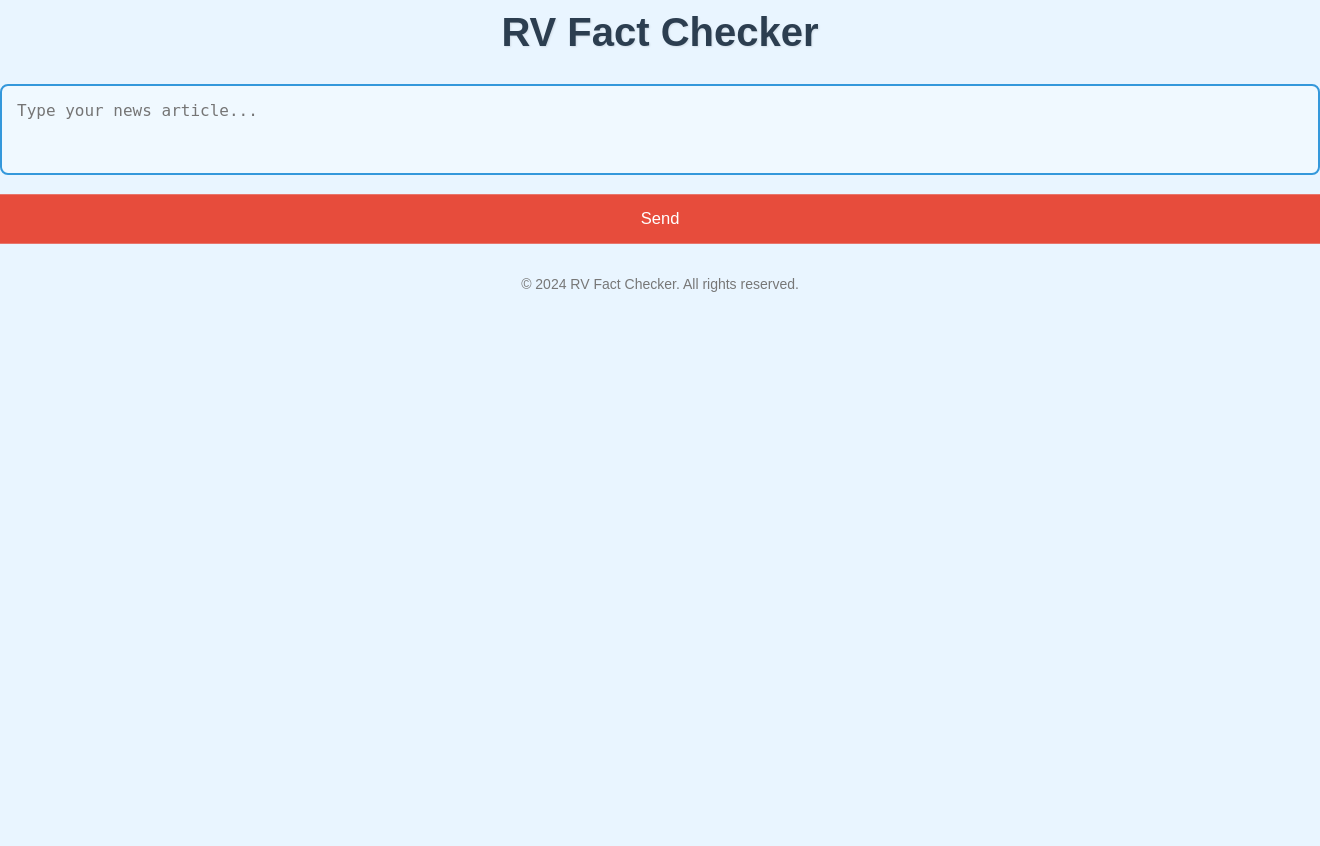
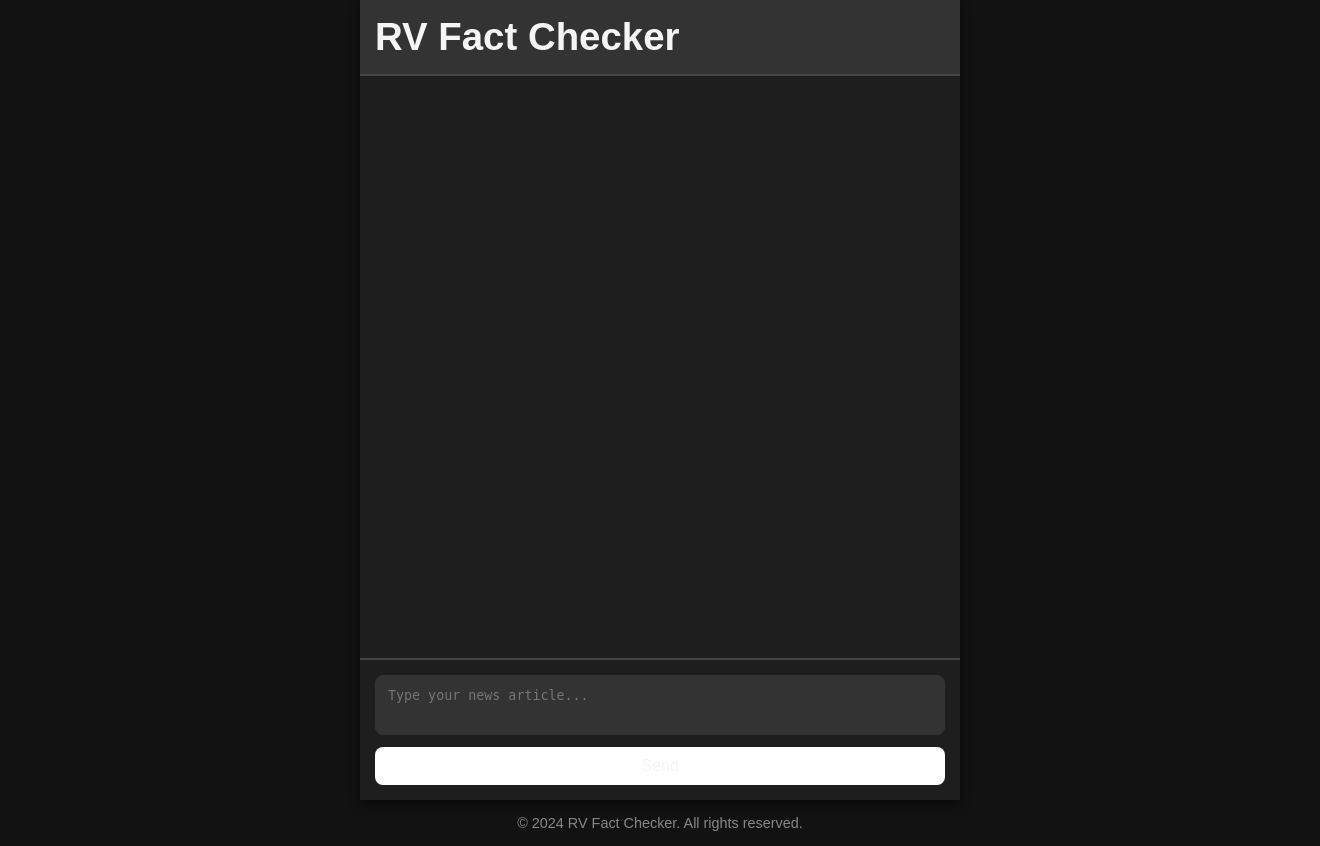
Before and after one commit to arushi-vaidya/Verifi.ai, a Flask app: page / in a window 1320 px wide; the page is wider, and only the part inside the window is pictured. Before the commit the page ends 292 px from the top of that part, so only its background shows below. Run offline with Flask 3, Linux system fonts and the light colour scheme; parts of the project's set-up code (start-up, migrations or seed data) failed here and were passed over.

Commit message:
Update styles.css

```diff
--- a/static/styles.css
+++ b/static/styles.css
@@ -1,139 +1,109 @@
-/* styles.css */
-
-/* Reset some default styles */
 * {
-    margin: 0;
-    padding: 0;
-    box-sizing: border-box;
-
+    box-sizing: border-box; /* Include padding and borders in element dimensions */
 }
 
-body {
-    font-family: 'Arial', sans-serif;
-    background-color: #e9f5ff; /* Light blue background */
-    color: #333;
-    line-height: 1.6;
+body, html {
+    height: 100%; /* Full page height */
+    margin: 0; /* Remove default margin */
+    font-family: Arial, sans-serif;
+    background-color: #121212; /* Dark background */
+    color: #e0e0e0; /* Light text color for readability */
 }
 
-.container {
-    max-width: 800px;
-    margin: 50px auto;
-    padding: 20px;
-    background: #ffffff; /* White background for the container */
-    border-radius: 12px;
-    box-shadow: 0 4px 20px rgba(0, 0, 0, 0.1);
-    border: 2px solid #3498db; /* Border with primary color */
-    opacity: 0; /* Start hidden for animation */
-    transform: translateY(-20px); /* Start slightly above */
-    animation: fadeInUp 0.5s forwards; /* Animation on load */
+.chat-container {
+    display: flex;
+    flex-direction: column;
+    height: 100vh; /* Full viewport height */
+    max-width: 600px; /* Centered narrow container */
+    margin: 0 auto; /* Center horizontally */
+    background-color: #1e1e1e; /* Slightly lighter dark background */
+    border-radius: 10px; /* Rounded corners */
+    box-shadow: 0 4px 12px rgba(0, 0, 0, 0.6); /* Shadow for depth */
 }
 
-@keyframes fadeInUp {
-    to {
-        opacity: 1;
-        transform: translateY(0);
-    }
+.chat-header {
+    background-color: #333333; /* Dark grey header */
+    color: #f5f5f5; /* White text */
+    padding: 15px;
+    font-size: 1.2em;
+    font-weight: bold;
+    text-align: left;
 }
 
-h1 {
-    text-align: center;
-    color: #2c3e50; /* Dark blue color */
-    margin-bottom: 20px;
-    font-size: 2.5em; /* Larger font size for the title */
-    text-shadow: 1px 1px 2px rgba(0, 0, 0, 0.1); /* Subtle shadow for depth */
+.chat-header h1 {
+    margin: 0;
 }
 
-form {
+.chat-window {
+    flex: 1; /* Expand to fill space */
+    padding: 15px;
+    overflow-y: auto; /* Scroll for messages */
+    border-top: 2px solid #444444; /* Separator lines */
+    border-bottom: 2px solid #444444;
+}
+
+.message {
+    margin: 10px 0;
+    padding: 12px;
+    border-radius: 8px;
+    width: fit-content;
+    max-width: 80%; /* Responsive limit */
+    line-height: 1.5;
+    font-size: 1em;
+}
+
+.bot-message {
+    background-color: #333333; /* Dark grey for bot */
+    color: #f5f5f5;
+    align-self: flex-start; /* Align to the left */
+}
+
+.user-message {
+    background-color: #007acc; /* Blue for user */
+    color: white;
+    align-self: flex-end; /* Align to the right */
+}
+
+.chat-input {
     display: flex;
     flex-direction: column;
+    padding: 15px;
+    background-color: #1e1e1e; /* Match chat container */
 }
 
 textarea {
+    padding: 12px;
+    border: 1px solid #333333; /* Darker border */
+    border-radius: 8px;
+    background-color: #333333; /* Dark background for input */
+    color: #f5f5f5; /* Light text */
     resize: none;
-    padding: 15px;
-    border: 2px solid #3498db; /* Primary color border */
-    border-radius: 8px;
-    font-size: 16px;
-    margin-bottom: 20px;
-    transition: border-color 0.3s, box-shadow 0.3s; /* Transition for border and shadow */
-    background-color: #f0f9ff; /* Light background for textarea */
-}
-
-textarea:focus {
-    border-color: #2980b9; /* Darker blue on focus */
-    outline: none;
-    box-shadow: 0 0 8px rgba(41, 128, 185, 0.5); /* Shadow effect on focus */
+    height: 60px;
 }
 
 input[type="submit"] {
-    padding: 15px;
-    font-size: 16px;
-    color: #fff;
-    background-color: #e74c3c; /* Bright red for the button */
+    background-color: white; /* Blue button */
+    color: #f5f5f5;
+    padding: 10px;
     border: none;
     border-radius: 8px;
     cursor: pointer;
-    transition: background-color 0.3s, transform 0.2s; /* Transition for background and scale */
-    animation: pulse 1s infinite; /* Pulse animation */
-}
-
-@keyframes pulse {
-    0%, 100% {
-        transform: scale(1);
-    }
-    50% {
-        transform: scale(1.05); /* Slightly enlarge */
-    }
+    margin-top: 12px;
+    font-size: 1em;
+    transition: background-color 0.3s ease;
 }
 
 input[type="submit"]:hover {
-    background-color: #c0392b; /* Darker red on hover */
-}
-
-h2 {
-    text-align: center;
-    margin-top: 20px;
-    color: #27ae60; /* Green color for prediction */
-    font-size: 1.8em; /* Slightly larger font size for prediction */
-    border-bottom: 2px solid #27ae60; /* Underline for emphasis */
-    padding-bottom: 10px; /* Space between text and underline */
-    opacity: 0; /* Start hidden for animation */
-    transform: translateY(-20px); /* Start slightly above */
-    animation: slideIn 0.5s forwards; /* Animation on load */
-}
-
-@keyframes slideIn {
-    to {
-        opacity: 1;
-        transform: translateY(0);
-    }
+    background-color: #005b99; /* Slightly darker blue on hover */
 }
 
 footer {
     text-align: center;
-    margin-top: 30px;
-    font-size: 14px;
-    color: #777;
+    padding: 15px;
+    font-size: 0.9em;
+    color: #888888; /* Light grey */
 }
 
 footer p {
-    margin: 10px 0;
+    margin: 0;
 }
-
-/* Add some media queries for responsiveness */
-@media (max-width: 600px) {
-    .container {
-        padding: 15px;
-    }
-
-    h1 {
-        font-size: 2em; /* Smaller title on mobile */
-    }
-
-    h2 {
-        font-size: 1.5em; /* Smaller prediction text on mobile */
-    }
-
-    textarea {
-        font-size: 14px; /* Smaller textarea font on mobile */
-    }
```
